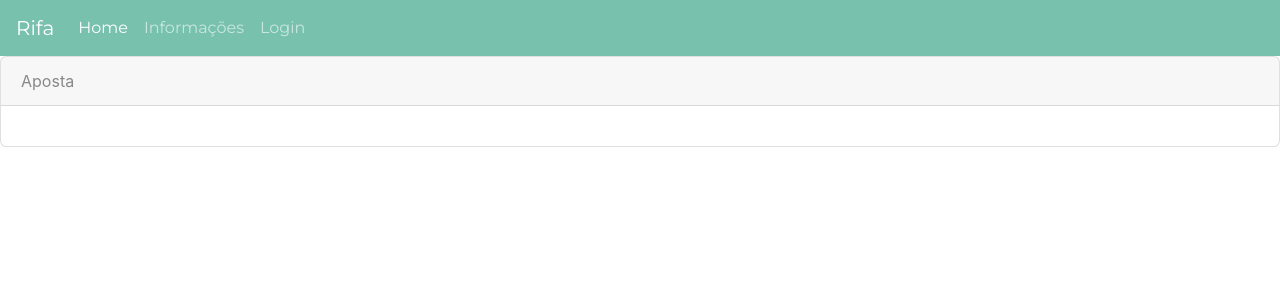
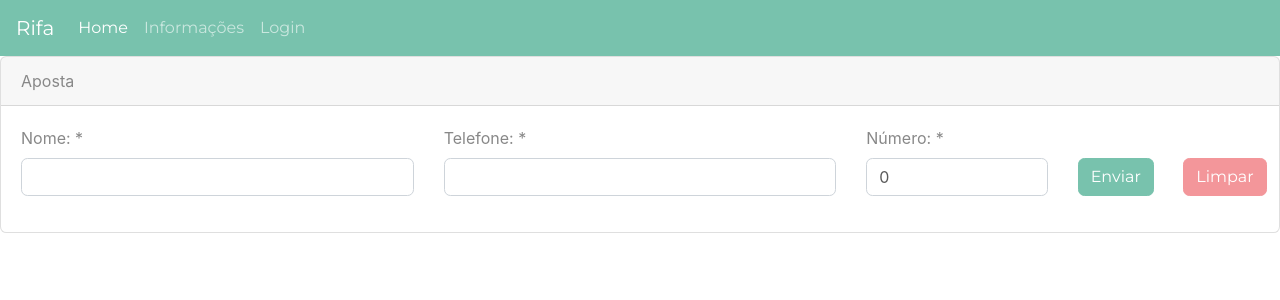
Before and after one commit to diegorufino/react-cha-rifa, a React (Create React App) app: page /#/ in a window 1280 px wide. Shown: the top 300 px of the page. Built offline with nearby package versions, Linux system fonts and the light colour scheme; no server answers.

Commit message:
Add o heroku

```diff
--- a/package.json
+++ b/package.json
@@ -6,6 +6,7 @@
     "@testing-library/jest-dom": "^5.11.4",
     "@testing-library/react": "^11.1.0",
     "@testing-library/user-event": "^12.1.10",
+    "axios": "^0.21.1",
     "bootswatch": "^4.6.0",
     "react": "^17.0.2",
     "react-dom": "^17.0.2",
--- a/src/index.js
+++ b/src/index.js
@@ -1,8 +1,14 @@
-import React from 'react';
-import ReactDOM from 'react-dom';
+import React from 'react'
+import ReactDOM from 'react-dom'
 
 import 'bootswatch/dist/minty/bootstrap.min.css'
-import './index.css';
-import App from './App';
+import './index.css'
+import App from './App'
+
+import axios from 'axios'
+
+axios.get('http://localhost:3000/apostas').then(response => {
+    console.log(response.data)
+})
 
 ReactDOM.render(<App />, document.getElementById('root'));
--- a/src/views/home.js
+++ b/src/views/home.js
@@ -1,6 +1,7 @@
 import React from 'react'
 
 class Home extends React.Component {
+
     render() {
         return(
             <div className="card">
@@ -8,7 +9,50 @@ class Home extends React.Component {
                     Aposta
                 </div>
                 <div className="card-body">
-
+                    <div className="row">
+                    <div className="col-md-4">
+                            <div className="form-group">
+                                <label>Nome: *</label>
+                                <input
+                                    type="text"
+                                    className="form-control"
+                                    defaultValue={''}
+                                />
+                            </div>
+                        </div>
+                        <div className="col-md-4">
+                            <div className="form-group">
+                                <label>Telefone: *</label>
+                                <input
+                                    type="text"
+                                    className="form-control"
+                                    defaultValue={''}
+                                />
+                            </div>
+                        </div>
+                        <div className="col-md-2">
+                            <div className="form-group">
+                                <label>Número: *</label>
+                                <input
+                                    type="number"
+                                    className="form-control"
+                                    defaultValue={0}
+                                />
+                            </div>
+                        </div>
+                        <div className="col-md-1">
+                            <div className="form-group">
+                                <label>&nbsp;</label>
+                                <button type="button" className="btn btn-primary">Enviar</button>
+                            </div>
+                        </div>
+                        <div className="col-md-1">
+                            <div className="form-group">
+                                <label>&nbsp;</label>
+                                <button type="button" className="btn btn-secondary">Limpar</button>
+                            </div>
+                        </div>
+                    </div>
                 </div>
             </div>
         )
```
Also changed, not shown: 1 other file (tests, documents, lock files or other folders).
